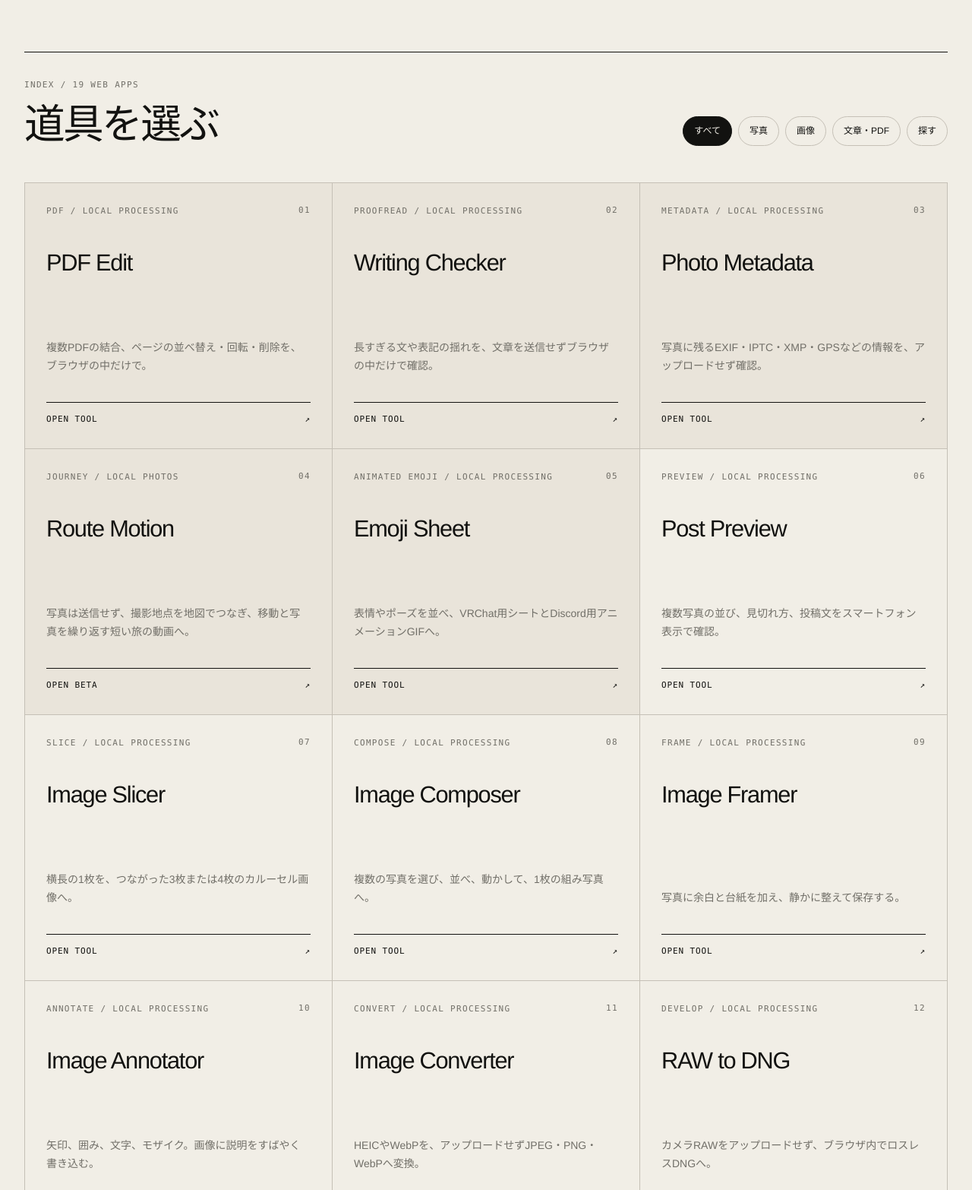
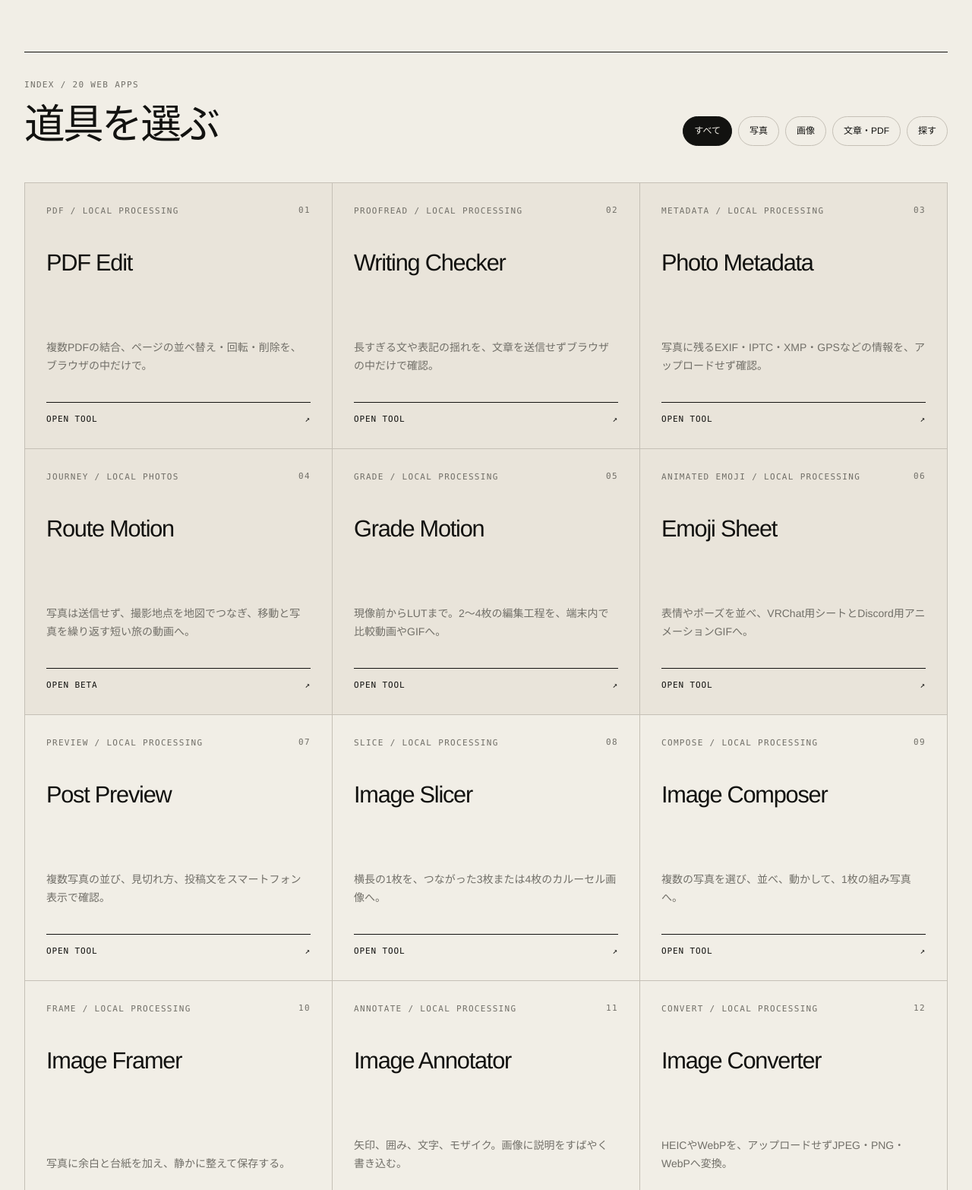
Before and after one commit to nobphotographr/iruagaru-tools, a website: page index.html in a window 1280 px wide. Shown: the part 634-2200 px from the top of the page at 76% size. Drawn offline with Linux system fonts and the light colour scheme.

Commit message:
Add Grade Motion to tools portal

```diff
--- a/index.html
+++ b/index.html
@@ -45,7 +45,7 @@
     <section class="tools-section" id="tools" aria-labelledby="tools-title">
       <div class="section-heading">
         <div>
-          <p class="eyebrow">INDEX / 19 WEB APPS</p>
+          <p class="eyebrow">INDEX / 20 WEB APPS</p>
           <h2 id="tools-title">道具を選ぶ</h2>
         </div>
         <div class="filters" role="group" aria-label="カテゴリーで絞り込む">
@@ -90,8 +90,16 @@
           <span class="tool-open">Open beta <span aria-hidden="true">↗</span></span>
         </a>
 
+        <a class="tool-card tool-card--feature" data-category="photo" href="/grade-motion/">
+          <span class="tool-number">05</span>
+          <span class="tool-meta">GRADE / LOCAL PROCESSING</span>
+          <strong>Grade Motion</strong>
+          <span class="tool-description">現像前からLUTまで。2〜4枚の編集工程を、端末内で比較動画やGIFへ。</span>
+          <span class="tool-open">Open tool <span aria-hidden="true">↗</span></span>
+        </a>
+
         <a class="tool-card tool-card--feature" data-category="image" href="/emoji-sheet/">
-          <span class="tool-number">05</span>
+          <span class="tool-number">06</span>
           <span class="tool-meta">ANIMATED EMOJI / LOCAL PROCESSING</span>
           <strong>Emoji Sheet</strong>
           <span class="tool-description">表情やポーズを並べ、VRChat用シートとDiscord用アニメーションGIFへ。</span>
@@ -99,7 +107,7 @@
         </a>
 
         <a class="tool-card" data-category="photo" href="/post-preview/">
-          <span class="tool-number">06</span>
+          <span class="tool-number">07</span>
           <span class="tool-meta">PREVIEW / LOCAL PROCESSING</span>
           <strong>Post Preview</strong>
           <span class="tool-description">複数写真の並び、見切れ方、投稿文をスマートフォン表示で確認。</span>
@@ -107,7 +115,7 @@
         </a>
 
         <a class="tool-card" data-category="image" href="/image-splitter/">
-          <span class="tool-number">07</span>
+          <span class="tool-number">08</span>
           <span class="tool-meta">SLICE / LOCAL PROCESSING</span>
           <strong>Image Slicer</strong>
           <span class="tool-description">横長の1枚を、つながった3枚または4枚のカルーセル画像へ。</span>
@@ -115,7 +123,7 @@
         </a>
 
         <a class="tool-card" data-category="image" href="/image-composer/">
-          <span class="tool-number">08</span>
+          <span class="tool-number">09</span>
           <span class="tool-meta">COMPOSE / LOCAL PROCESSING</span>
           <strong>Image Composer</strong>
           <span class="tool-description">複数の写真を選び、並べ、動かして、1枚の組み写真へ。</span>
@@ -123,7 +131,7 @@
         </a>
 
         <a class="tool-card" data-category="image" href="/image-framer/">
-          <span class="tool-number">09</span>
+          <span class="tool-number">10</span>
           <span class="tool-meta">FRAME / LOCAL PROCESSING</span>
           <strong>Image Framer</strong>
           <span class="tool-description">写真に余白と台紙を加え、静かに整えて保存する。</span>
@@ -131,7 +139,7 @@
         </a>
 
         <a class="tool-card" data-category="image" href="/image-annotator/">
-          <span class="tool-number">10</span>
+          <span class="tool-number">11</span>
           <span class="tool-meta">ANNOTATE / LOCAL PROCESSING</span>
           <strong>Image Annotator</strong>
           <span class="tool-description">矢印、囲み、文字、モザイク。画像に説明をすばやく書き込む。</span>
@@ -139,7 +147,7 @@
         </a>
 
         <a class="tool-card" data-category="image" href="/image-converter/">
-          <span class="tool-number">11</span>
+          <span class="tool-number">12</span>
           <span class="tool-meta">CONVERT / LOCAL PROCESSING</span>
           <strong>Image Converter</strong>
           <span class="tool-description">HEICやWebPを、アップロードせずJPEG・PNG・WebPへ変換。</span>
@@ -147,7 +155,7 @@
         </a>
 
         <a class="tool-card" data-category="photo" href="/raw-to-dng/">
-          <span class="tool-number">12</span>
+          <span class="tool-number">13</span>
           <span class="tool-meta">DEVELOP / LOCAL PROCESSING</span>
           <strong>RAW to DNG</strong>
           <span class="tool-description">カメラRAWをアップロードせず、ブラウザ内でロスレスDNGへ。</span>
@@ -155,7 +163,7 @@
         </a>
 
         <a class="tool-card" data-category="photo" href="/x3f-to-dng/">
-          <span class="tool-number">13</span>
+          <span class="tool-number">14</span>
           <span class="tool-meta">FOVEON / LOCAL PROCESSING</span>
           <strong>X3F to DNG</strong>
           <span class="tool-description">Sigma Merrill／QuattroのX3Fを、端末内でLinear DNGへ。</span>
@@ -163,7 +171,7 @@
         </a>
 
         <a class="tool-card" data-category="photo" href="/photo-sequence/">
-          <span class="tool-number">14</span>
+          <span class="tool-number">15</span>
           <span class="tool-meta">SELECT / LOCAL PROCESSING</span>
           <strong>Photo Sequence</strong>
           <span class="tool-description">写真を選び、比べ、順番を整える。コンタクトシート出力まで。</span>
@@ -171,7 +179,7 @@
         </a>
 
         <a class="tool-card" data-category="photo" href="/photo-compare/">
-          <span class="tool-number">15</span>
+          <span class="tool-number">16</span>
           <span class="tool-meta">COMPARE / LOCAL PROCESSING</span>
           <strong>Photo Compare</strong>
           <span class="tool-description">現像前後やプリセットの違いを、重ねて、並べて、1枚の比較画像へ。</span>
@@ -179,7 +187,7 @@
         </a>
 
         <a class="tool-card" data-category="image" href="/note-cover/">
-          <span class="tool-number">16</span>
+          <span class="tool-number">17</span>
           <span class="tool-meta">COVER / LOCAL PROCESSING</span>
           <strong>note Cover Maker</strong>
           <span class="tool-description">写真とタイトルから、note向け1280×670の見出し画像を作成。</span>
@@ -187,7 +195,7 @@
         </a>
 
         <a class="tool-card" data-category="writing" href="/text-formatter/">
-          <span class="tool-number">17</span>
+          <span class="tool-number">18</span>
           <span class="tool-meta">FORMAT / LOCAL PROCESSING</span>
           <strong>Text Formatter</strong>
           <span class="tool-description">生成AIの下書きに混ざる不自然な空白や改行を、文章を壊さず整える。</span>
@@ -195,7 +203,7 @@
         </a>
 
         <a class="tool-card tool-card--external" data-category="photo" href="https://negative.iruagaru.com/" target="_blank" rel="noreferrer noopener">
-          <span class="tool-number">18</span>
+          <span class="tool-number">19</span>
           <span class="tool-meta">PRINT / EXTERNAL APP</span>
           <strong>Digital Negative Maker</strong>
           <span class="tool-description">16bit TIFFから、密着焼き用のデジタルネガを端末内で作成。</span>
@@ -203,7 +211,7 @@
         </a>
 
         <a class="tool-card tool-card--external" data-category="find" href="https://exhibit.iruagaru.com/" target="_blank" rel="noreferrer noopener">
-          <span class="tool-number">19</span>
+          <span class="tool-number">20</span>
           <span class="tool-meta">FIND / EXTERNAL SERVICE</span>
           <strong>Exhibit Board</strong>
           <span class="tool-description">全国の写真展や写真祭を、場所や会期から探せる展示情報ボード。</span>
```
Also changed, not shown: tests/site.test.mjs (+13 -2 lines), 1 other file.
